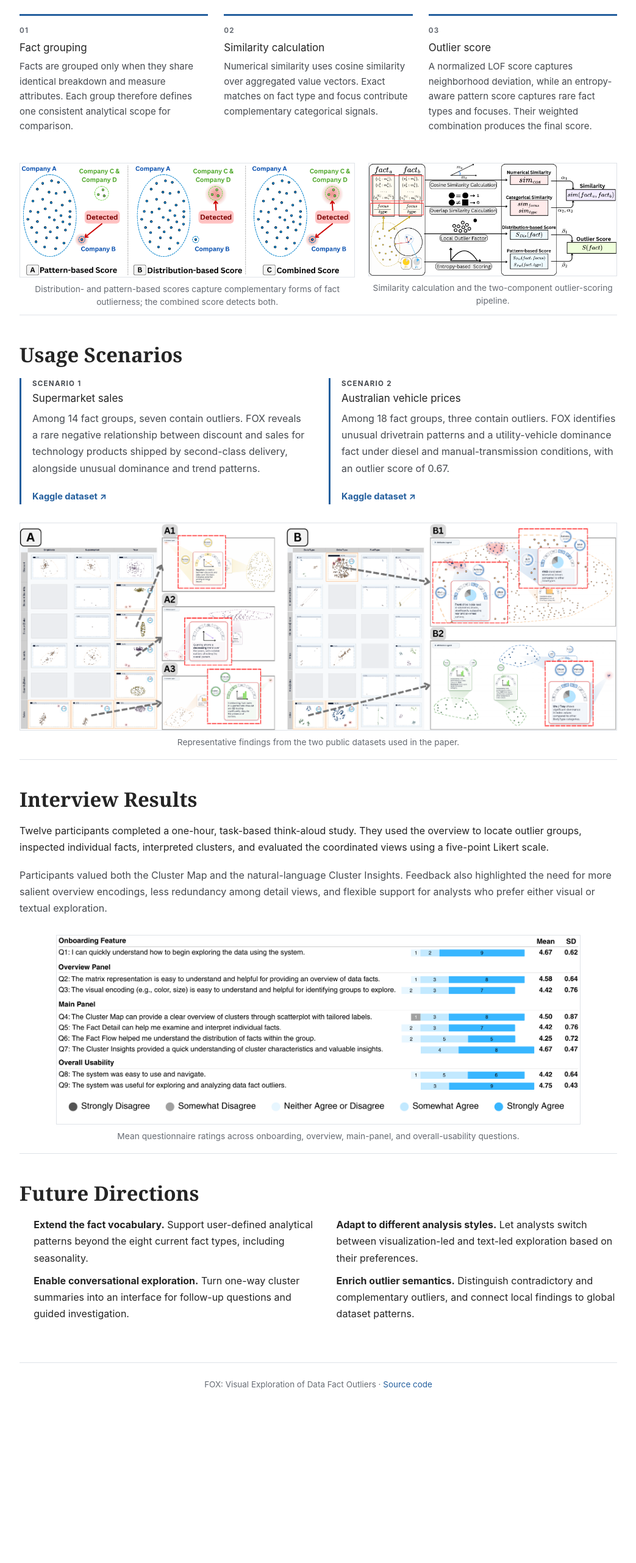
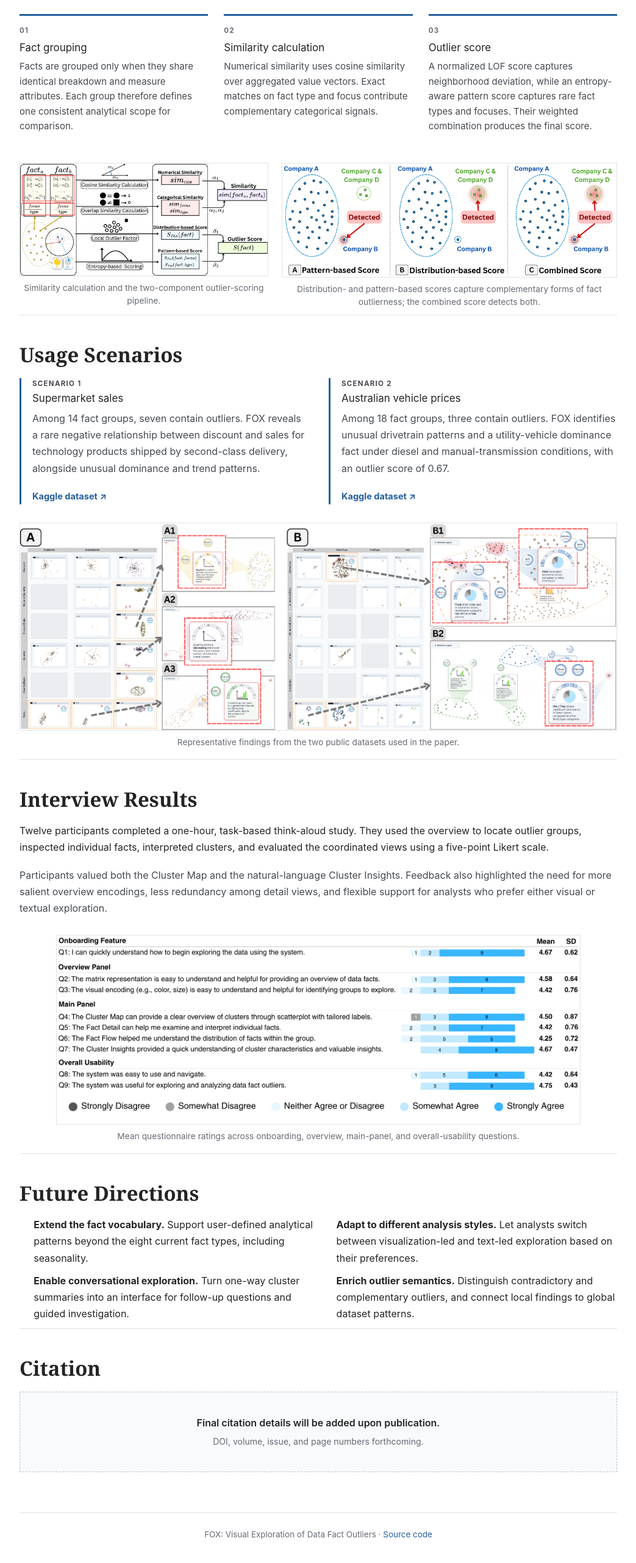
Before and after one commit to lyk6666/FOX-project-page, a Next.js app: page / in a window 1280 px wide. Shown: the part 1517-4080 px from the top of the page at 61% size, without its empty margins (118-1161 px from the left). Before the commit the page ends 3841 px from the top, so only its background shows below. Built offline with nearby package versions, Linux system fonts and the light colour scheme.

Commit message:
Reorder method figures and add citation section

```diff
--- a/app/globals.css
+++ b/app/globals.css
@@ -219,7 +219,7 @@ a:hover {
 
 .method-figure-grid {
   display: grid;
-  grid-template-columns: 1.35fr 1fr;
+  grid-template-columns: 1fr 1.35fr;
   align-items: start;
   gap: 22px;
   margin-top: 30px;
@@ -282,6 +282,27 @@ a:hover {
 
 .future-list li {
   padding-left: 4px;
+}
+
+.citation-placeholder {
+  display: grid;
+  min-height: 132px;
+  place-content: center;
+  padding: 24px;
+  border: 1px dashed #b8c3d0;
+  background: #f8fafc;
+  color: var(--muted);
+  text-align: center;
+}
+
+.citation-placeholder p {
+  margin-bottom: 5px;
+  color: var(--ink);
+  font-weight: 600;
+}
+
+.citation-placeholder span {
+  font-size: 0.88rem;
 }
 
 footer {
--- a/app/page.tsx
+++ b/app/page.tsx
@@ -157,24 +157,24 @@ export default function Home() {
           <figure className="academic-figure">
             <img
               loading="lazy"
+              src={asset("/assets/score-mechanism-hq.png")}
+              alt="FOX similarity calculation and outlier-score computation pipeline."
+            />
+            <figcaption>
+              Similarity calculation and the two-component outlier-scoring
+              pipeline.
+            </figcaption>
+          </figure>
+
+          <figure className="academic-figure">
+            <img
+              loading="lazy"
               src={asset("/assets/score-comparison-hq.png")}
               alt="Comparison of pattern-based, distribution-based, and combined outlier scoring."
             />
             <figcaption>
               Distribution- and pattern-based scores capture complementary
               forms of fact outlierness; the combined score detects both.
-            </figcaption>
-          </figure>
-
-          <figure className="academic-figure">
-            <img
-              loading="lazy"
-              src={asset("/assets/score-mechanism-hq.png")}
-              alt="FOX similarity calculation and outlier-score computation pipeline."
-            />
-            <figcaption>
-              Similarity calculation and the two-component outlier-scoring
-              pipeline.
             </figcaption>
           </figure>
         </div>
@@ -275,6 +275,14 @@ export default function Home() {
         </ul>
       </section>
 
+      <section className="paper-section" aria-labelledby="citation-title">
+        <h2 id="citation-title">Citation</h2>
+        <div className="citation-placeholder">
+          <p>Final citation details will be added upon publication.</p>
+          <span>DOI, volume, issue, and page numbers forthcoming.</span>
+        </div>
+      </section>
+
       <footer>
         <p>
           FOX: Visual Exploration of Data Fact Outliers
```
Also changed, not shown: 1 other file (tests, documents, lock files or other folders).
